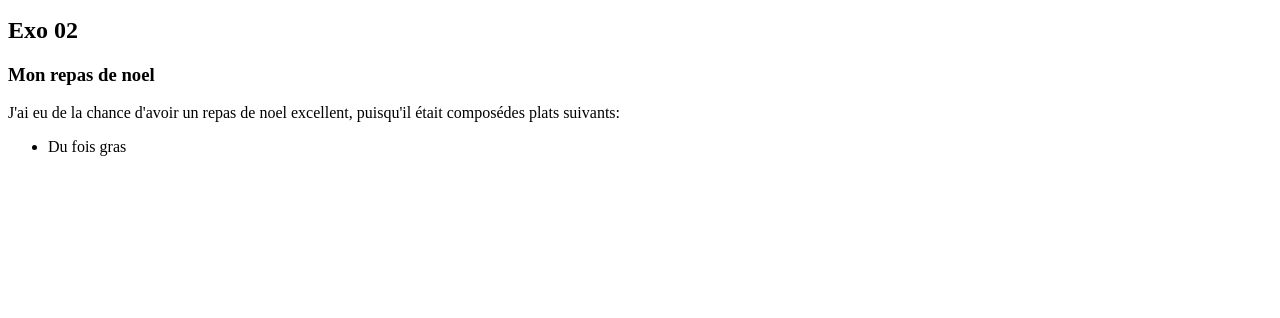
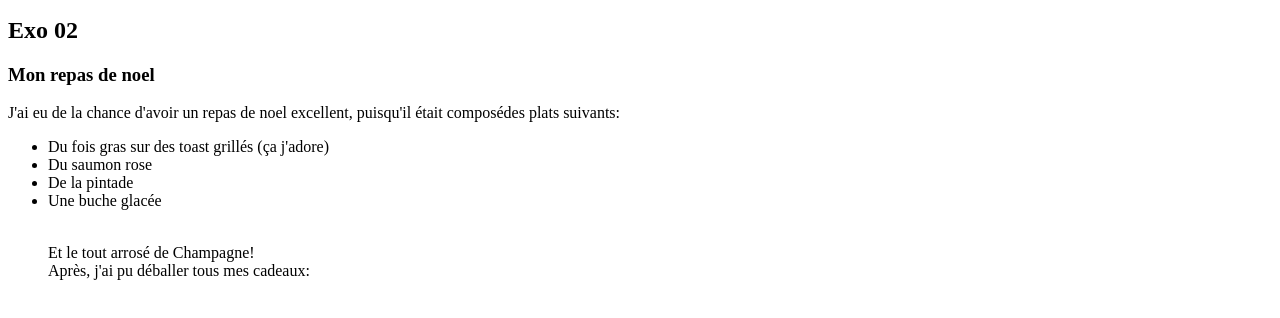
Before and after one commit to BELFZITOUNI/exosHTML, a plain HTML site: page exo_01.html in a window 1280 px wide. Shown: the part 124-442 px from the top of the page. Drawn offline with Linux system fonts and the light colour scheme.

Commit message:
exercice

```diff
--- a/css/exo_01.html
+++ b/exo_01.html
@@ -23,12 +23,20 @@
     <h3>
         Mon repas de noel
     </h3>
-    <p>J'ai eu de la chance d'avoir un repas de noel excellent, puisqu'il était composédes plats suivants:<br>
+    <p>J'ai eu de la chance d'avoir un repas de noel excellent, puisqu'il était composédes plats suivants:<br></p>
+
         <ul>
-            <li>Du fois gras </li>
+            <li>Du fois gras sur des toast grillés (ça j'adore) </li>
+
+            <li>Du saumon rose </li>
+
+            <li>De la pintade </li>
+
+            <li>Une buche glacée </li><br>
+            <p>Et le tout arrosé de Champagne!<br>
+               Après, j'ai pu déballer tous mes cadeaux:<br></p>
 
 
 
-    </p>
 </body>
 </html>
```
Also changed, not shown: exomiseenforme.html (renamed from css/exomiseenforme.html), monpremier_js.js/01_js.js (added).
